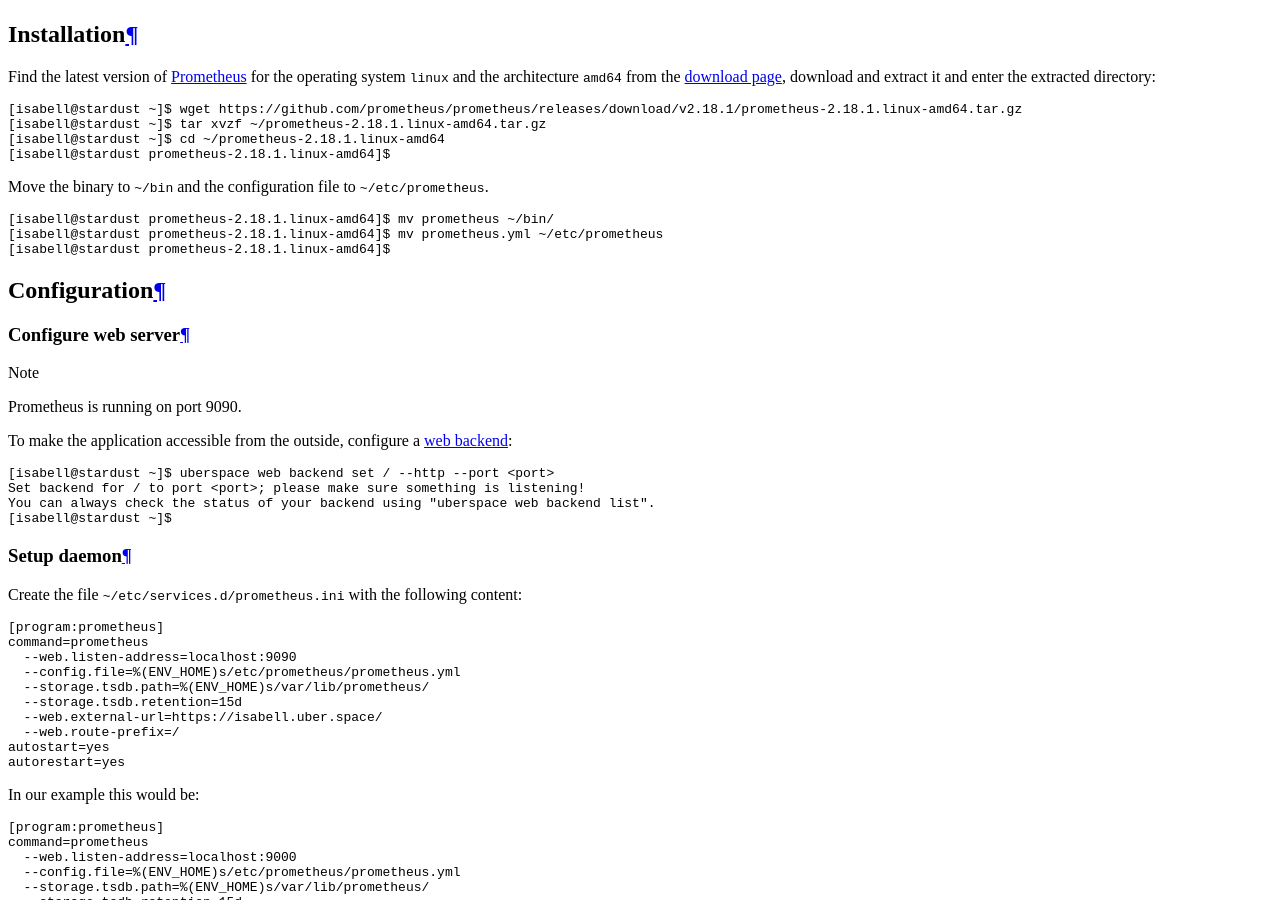
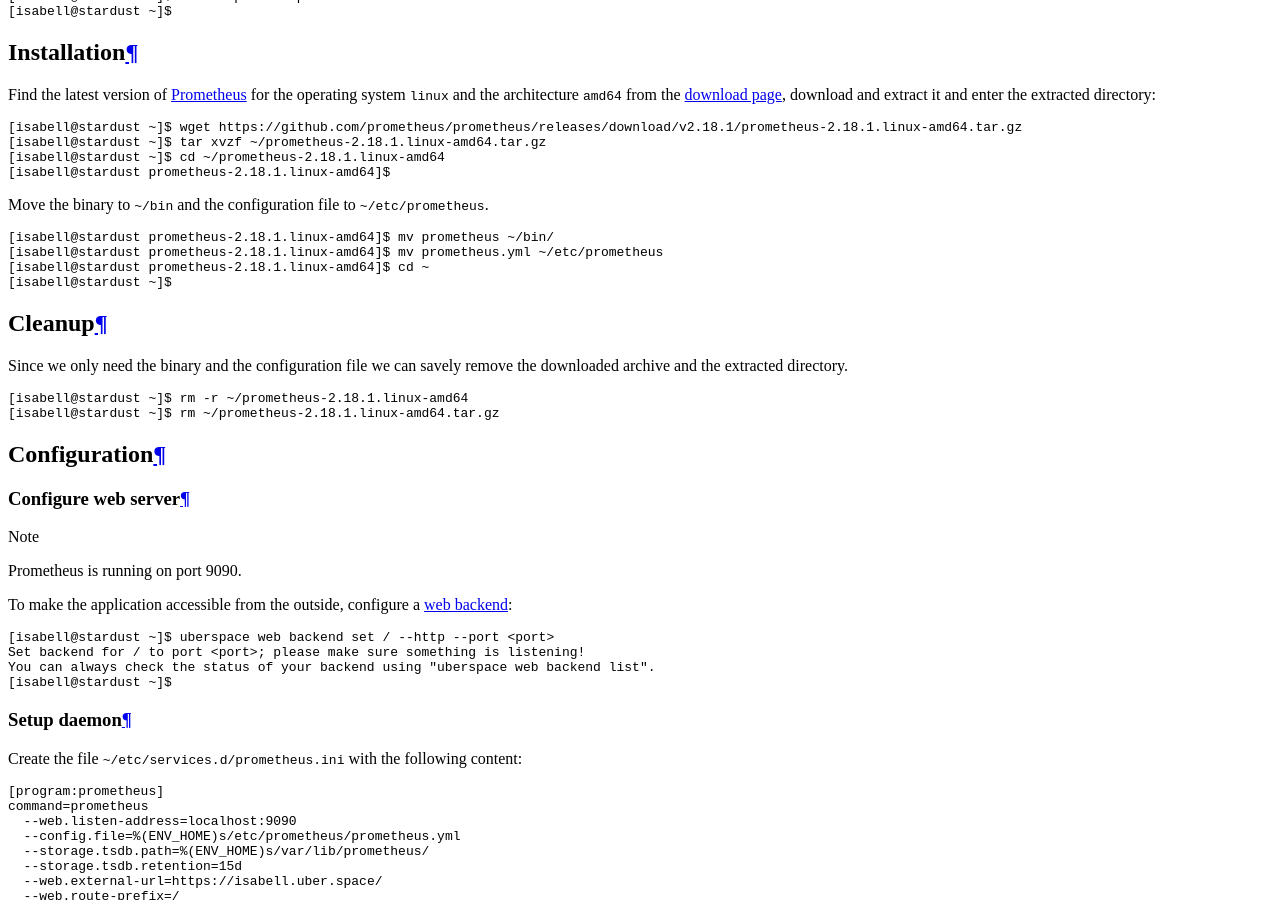
Before and after one commit to Uberspace/lab, a Sphinx documentation site: the page built from source/guide_prometheus.rst, in a window 1280 px wide and 900 px high, scrolled down 5122 px. Built offline with Sphinx 7.4.7 and the Read the Docs theme 2.0.0, drawn with Linux system fonts in a browser that asks for light colours.

Commit message:
[prometheus] Add cleanup section
to remove downloaded and extracted files.

```diff
--- a/source/guide_prometheus.rst
+++ b/source/guide_prometheus.rst
@@ -75,7 +75,18 @@
 
  [isabell@stardust prometheus-2.18.1.linux-amd64]$ mv prometheus ~/bin/
  [isabell@stardust prometheus-2.18.1.linux-amd64]$ mv prometheus.yml ~/etc/prometheus
- [isabell@stardust prometheus-2.18.1.linux-amd64]$
+ [isabell@stardust prometheus-2.18.1.linux-amd64]$ cd ~
+ [isabell@stardust ~]$
+
+Cleanup
+=======
+
+Since we only need the binary and the configuration file we can savely remove the downloaded archive and the extracted directory.
+
+::
+
+ [isabell@stardust ~]$ rm -r ~/prometheus-2.18.1.linux-amd64
+ [isabell@stardust ~]$ rm ~/prometheus-2.18.1.linux-amd64.tar.gz
 
 Configuration
 =============
```
